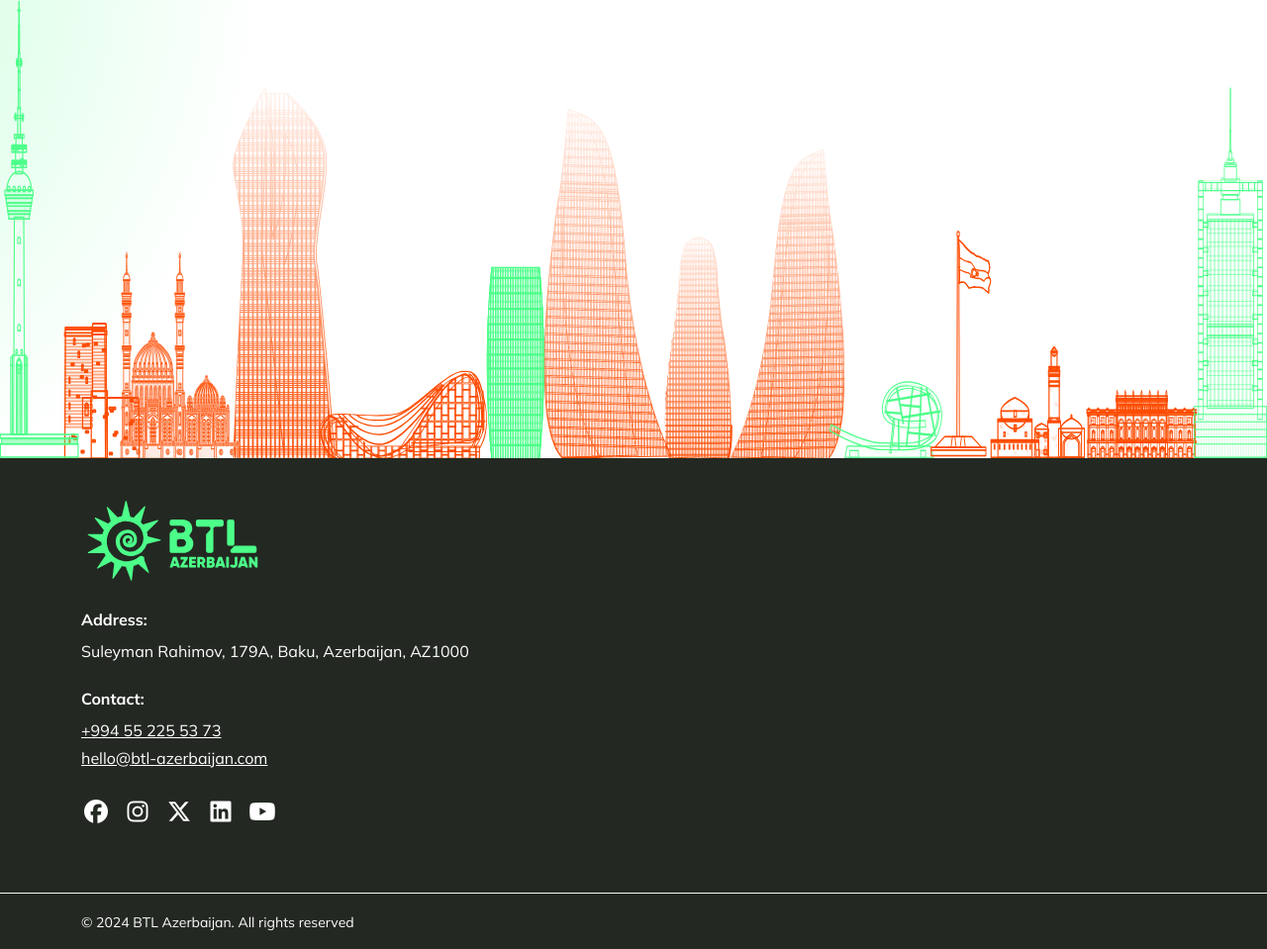
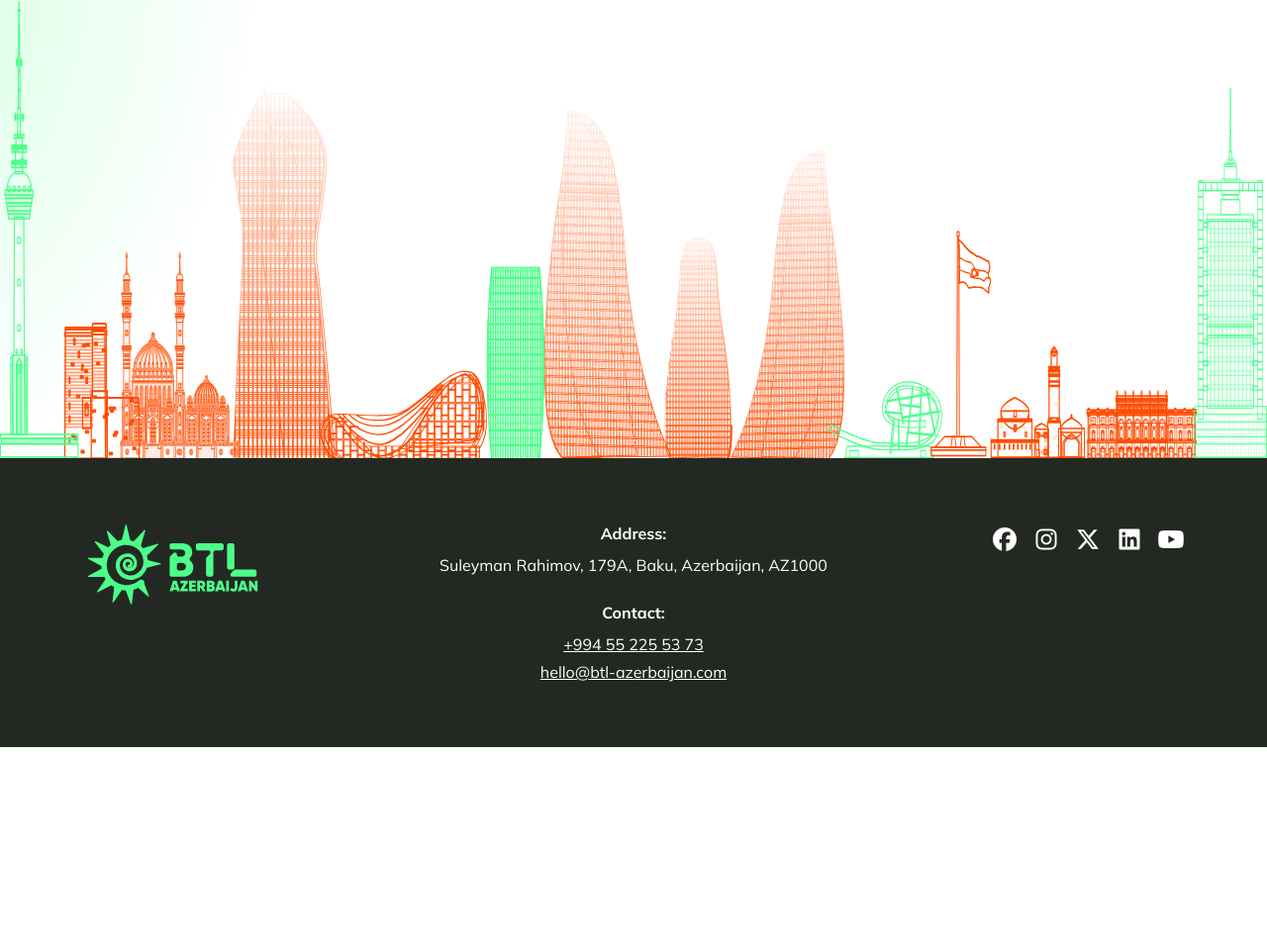
Before and after one commit to orkhanismayilov/btl-az-fe, a website: page index.html in a window 1280 px wide. Shown: the part 3965-4924 px from the top of the page at 99% size. After the commit the page ends 4720 px from the top, so only its background shows below. Drawn offline with Linux system fonts and the light colour scheme; a web font is replaced by a local one.

Commit message:
chore: Relayout footer

```diff
--- a/assets/styles/main.scss
+++ b/assets/styles/main.scss
@@ -16,7 +16,7 @@ main {
 }
 
 footer {
-  padding-top: 2.5rem;
+  padding-block: 4rem;
   background-color: $clr-melanite;
 }
 
--- a/index.html
+++ b/index.html
@@ -773,17 +773,20 @@
     </main>
 
     <footer>
-      <div class="container pb-5">
-        <a href="/">
+      <div class="container">
+        <div class="row">
+          <div class="col-lg-3">
+            <a
+              class="d-inline-block"
+              href="/">
               <img
                 src="/assets/images/logo/btl-logo-accent.svg"
                 alt="BTL Logo Accent"
                 width="185" />
             </a>
-
-        <div class="row mt-4">
+          </div>
           <div class="col-lg-6">
-            <div class="d-flex flex-column text-white row-gap-4">
+            <div class="d-flex flex-column row-gap-4 text-white text-center">
               <div class="flow flow-sm">
                 <b>Address:</b>
                 <span>Suleyman Rahimov, 179A, Baku, Azerbaijan, AZ1000</span>
@@ -791,7 +794,7 @@
 
               <div class="flow flow-sm">
                 <b>Contact:</b>
-                <span class="d-flex flex-column align-items-start row-gap-1">
+                <span class="d-flex flex-column align-items-center row-gap-1">
                   <a
                     class="link-white"
                     href="tel:+994552255373">
@@ -804,8 +807,10 @@
                   </a>
                 </span>
               </div>
-
-              <ul class="social-links list-unstyled m-0">
+            </div>
+          </div>
+          <div class="col-lg-3">
+            <ul class="social-links list-unstyled justify-content-end m-0">
               <li>
                 <a
                   class="link-white"
@@ -849,13 +854,6 @@
           </div>
         </div>
       </div>
-      </div>
-
-      <div class="border-top border-light py-3 mt-3">
-        <div class="container">
-          <small class="text-white">&copy; 2024 BTL Azerbaijan. All rights reserved</small>
-        </div>
-      </div>
     </footer>
 
     <div
```
Also changed, not shown: assets/styles/main.css. Lines whose indentation alone changed are shown as unchanged.
